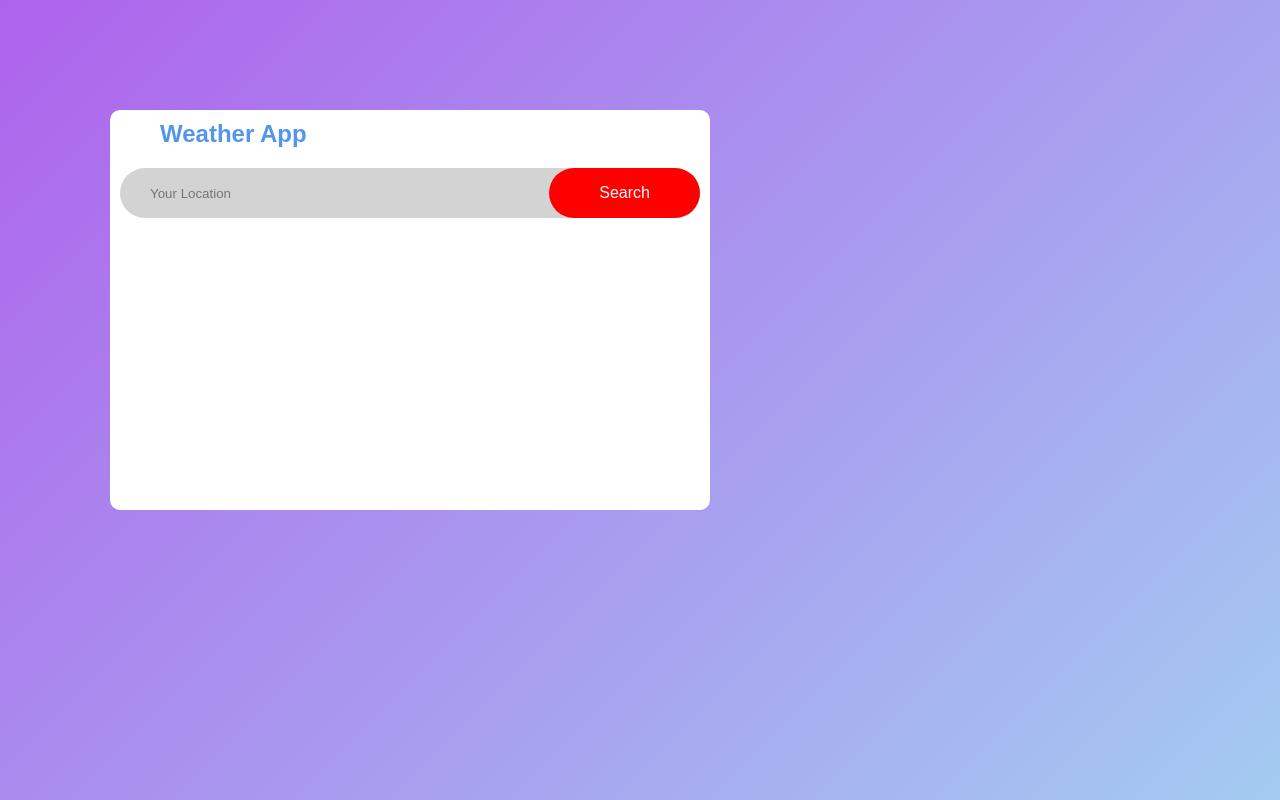
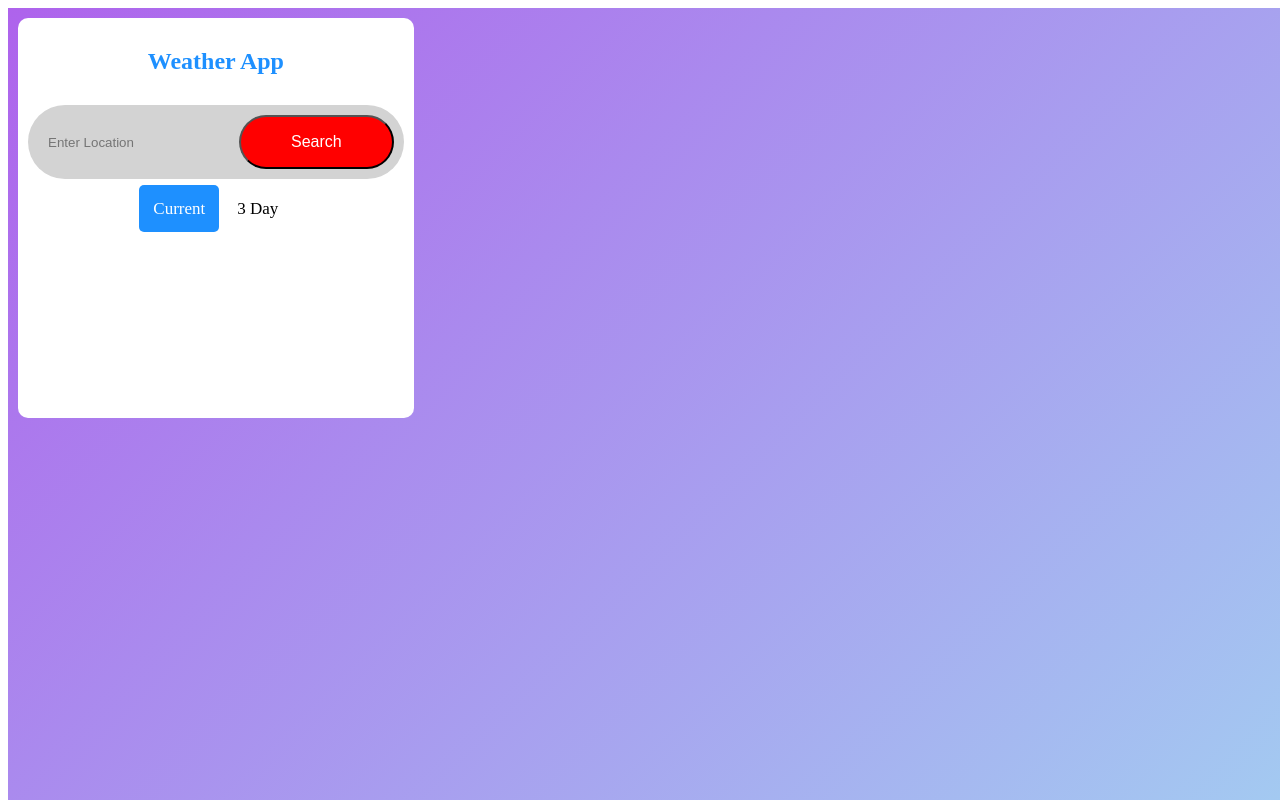
Before and after one commit to BabouThe0celot/Weather-App, a plain HTML site: page index.html in a window 1280 px wide. Shown: the top 800 px of the page. Drawn offline with Linux system fonts and the light colour scheme; no server answers.

Commit message:
Fixed some styling issues and removed extraneous styling. Next step will be ading search bar function

```diff
--- a/index.html
+++ b/index.html
@@ -12,14 +12,19 @@
         <div class="app">
             <h2> Weather App </h2>
             <div class="row">
-                <input type=""text" id="input-box" placeholder="Your Location">
+                <input type=""text" id="input-box" placeholder="Enter Location">
                 <button onclick="addTask()" >Search</button>
             </div>
+            <div class="pill-nav">
+                <a class="active" href="#home">Current</a>
+                <a href="#3day">3 Day</a>
+            </div>
             <ul id="results">
+                <li id="cond"> </li>
+                <img id="pic" src="" alt="">
                 <li id="temp"> </li>
-                <li id="cond"> </li>
             </ul>
-            <img id="pic" src="" alt="">
+
         </div>
      </div>
 <script src="script.js"></script>
--- a/style.css
+++ b/style.css
@@ -1,62 +1,54 @@
-*{
- margin: 0;
- padding: 0;
- font-family: 'poppins', sans-serif;
- box-sizing: border-box;
- border: 1px, red;
 
-}
 
 .container{
+display: flex;
 background: white;
 width: 100%;
 min-height: 200vh;
 background: linear-gradient(135deg, rgb(174, 99, 236), rgb(159, 243, 243));
 padding: 10px;
+
 }
 
 .app{
+    display: flex-column;
+    text-align: center;
+    justify-content: space-between;
     background: white;
-    width: 100%;
     height: 400px;
-    max-width: 600px;
     background: #fff;
-    margin: 100px;
     border-radius: 10px;
-}
-.app h2{
-    color: rgb(82, 150, 240);
-    display: flex;
-    align-items:center;
-    padding: 10px 50px;
 
 }
 
+.app > * {
+    padding: 10px;
+    flex: 1 100;
+    list-style: none;
+
+}
+.app h2{
+    color: dodgerblue;
+    padding: 10px 50px;
+}
+
 .row{
-    display: flex;
-    align-items: center;
-    justify-content: space-between;
     background: lightgrey;
     margin: 10px;
-    border-radius: 30px;
-    padding-left: 20px;
     font-size: 16px;
     border-radius: 40px;
 }
 
 input{
-    flex: 1;
     border: none;
     outline: none;
     background: transparent;
     padding: 10px;
     font-weight: 14px;
-    border-radius: ;
-
 }
 
 button{
-    border: none;
+
     outline: none;
     padding: 16px 50px;
     background-color: red;
@@ -66,27 +58,31 @@ button{
     cursor: pointer;
 }
 
-ul{
-    border: 10px, red;
+
+/* Style the links inside the pill navigation menu */
+.pill-nav {
+    display: inline-block;
+    justify-content: space-between;
 }
 
-ul li{
-    display: flex;
-    border: 10px, red;
-    list-style: none;
+.pill-nav a {
+    color: black;
+    text-align: center;
+    padding: 14px;
+    text-decoration: none;
     font-size: 17px;
-    padding: 12px 8px 12px 50px;
-    user-select: none;
-    cursor: pointer;
-    position: relative;
+    border-radius: 5px;
+    width: 45%;
+  }
 
-}
-ul li::before{
-    content: ' ';
-    position: absolute;
-    height: 28px;
-}
+  /* Change the color of links on mouse-over */
+  .pill-nav a:hover {
+    background-color: #ddd;
+    color: black;
+  }
 
-ul li.checked{
-    text-decoration: line-through;
-}
+  /* Add a color to the active/current link */
+  .pill-nav a.active {
+    background-color: dodgerblue;
+    color: white;
+  }
```
